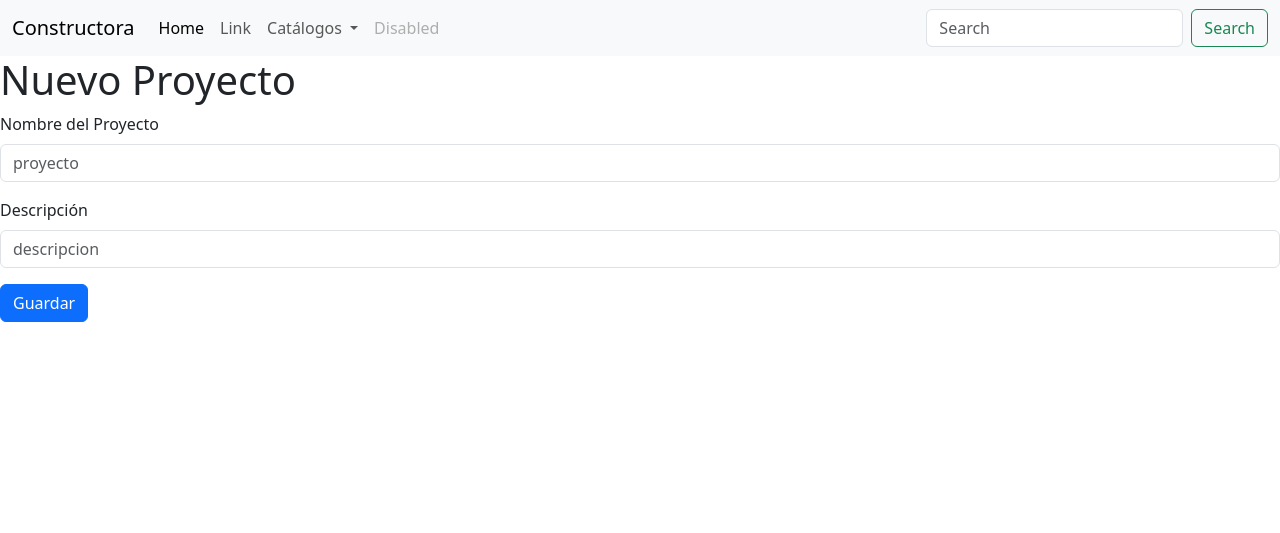
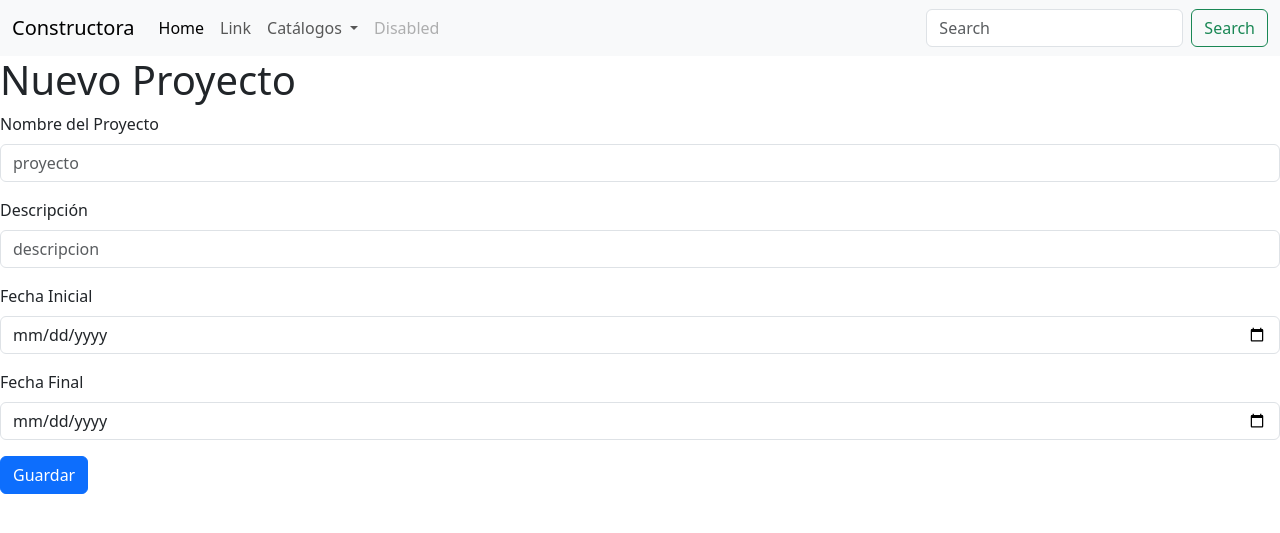
Before and after one commit to miguelesc14/taqueria, a PHP site: page /admin/proyecto.php?action=new in a window 1280 px wide. Shown: the top 533 px of the page. Run offline with PHP 8.4, Linux system fonts and the light colour scheme.

Commit message:
Commit proyecto 2

```diff
--- a/admin/views/departamento/form.php
+++ b/admin/views/departamento/form.php
@@ -9,7 +9,7 @@
     <div class="mb-3">
         <?php
         if($accion=='edit'): ?>
-        <input type="hidden" name="data[id_departamento]" value="<?php echo isset($data[0]['departamento'])?$data[0]['id_departamento']:'';?>">
+        <input type="hidden" name="data[id_departamento]" value="<?php echo isset($data[0]['id_departamento'])?$data[0]['id_departamento']:'';?>">
 
         <?php endif;?>
 
--- a/admin/views/proyecto/form.php
+++ b/admin/views/proyecto/form.php
@@ -5,17 +5,28 @@
     <div class="mb-3">
         <label  class="form-label">Nombre del Proyecto</label>
         <input type="text" name="data[proyecto]" class="form-control"  placeholder="proyecto"
-        value="<?php echo isset($data[0]['proyecto'])?$data[0]['proyecto']:''; ?>" required minlength="3" maxlength="200" />
+        value="<?php echo isset($data[0]['proyecto'])?$data[0]['proyecto']: ''; ?>" required minlength="3" maxlength="200" />
     </div>
     <div class="mb-3">
         <label  class="form-label">Descripción</label>
         <input type="text" name="data[descripcion]" class="form-control"  placeholder="descripcion"
-        value="<?php echo isset($data[0]['descripcion'])?$data[0]['descripcion']:''; ?>" required minlength="3" maxlength="200" />
+        value="<?php echo isset($data[0]['descripcion'])?$data[0]['descripcion']: ''; ?>" required minlength="3" maxlength="200" />
+    </div>
+    <div class="mb-3">
+        <label  class="form-label">Fecha Inicial</label>
+        <input type="date" name="data[fecha_inicial]" class="form-control"  placeholder="descripcion"
+        value="<?php echo isset($data[0]['fecha_inicial'])?$data[0]['fecha_inicial']: ''; ?>" required />
+    </div>
+    <div class="mb-3">
+        <label  class="form-label">Fecha Final</label>
+        <input type="date" name="data[fecha_final]" class="form-control"  placeholder="descripcion"
+        value="<?php echo isset($data[0]['fecha_final'])?$data[0]['fecha_final']: ''; ?>" />
     </div>
     <div class="mb-3">
         <?php
         if($accion=='edit'): ?>
-        <input type="hidden" name="data[id_proyecto]" value="<?php echo isset($data[0]['proyecto'])?$data[0]['id_proyecto']:'';?>">
+        <input type="hidden" name="data[id_proyecto]"
+        value="<?php echo isset($data[0]['id_proyecto'])?$data[0]['id_proyecto']:'';?>">
 
         <?php endif;?>
 
```
Also changed, not shown: admin/views/proyecto/index.php (+6 -1 lines).
